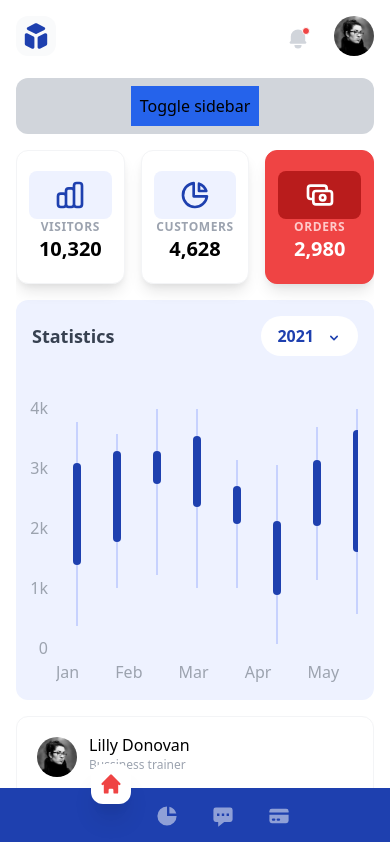
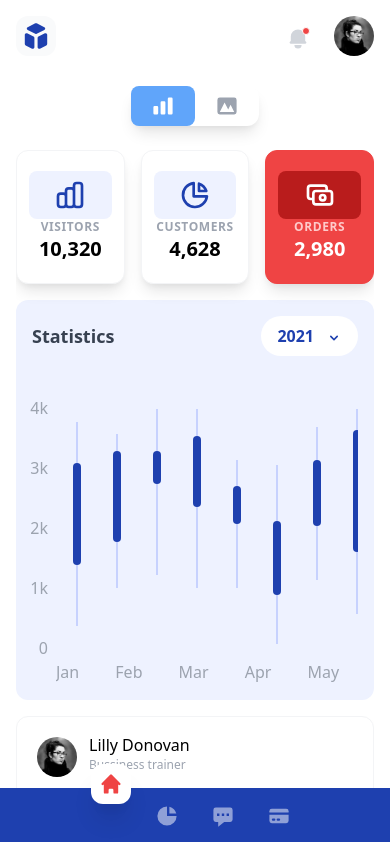
Before and after one commit to marcopgordillo/dashboard-vue-tailwindcss, a Vue app: page / in a window 390 px wide. Shown: the top 842 px of the page. Built offline with nearby package versions, Linux system fonts and the light colour scheme.

Commit message:
Add style to toggle button

```diff
--- a/src/App.vue
+++ b/src/App.vue
@@ -10,11 +10,27 @@
   </div>
   <div class="w-full p-4 lg:p-10">
     <Tools />
-    <div class="bg-gray-300 rounded-xl mt-4 p-2 lg:hidden">
+    <div class="mt-4 p-2 lg:hidden">
       <button
-        class="block w-32 h-10 bg-blue-600 mx-auto" @click="showSidebar = !showSidebar"
+        class="flex w-32 h-10 bg-white rounded-xl mx-auto shadow-lg relative focus:outline-none"
+        @click="showSidebar = !showSidebar"
       >
-        Toggle sidebar
+        <div
+          class="w-16 h-full bg-blue-400 absolute top-0 rounded-lg duration-300"
+          :class="showSidebar ? 'translate-x-full' : ''"
+        ></div>
+        <div
+          class="flex justify-center items-center w-16 h-full transform duration-300"
+          :class="showSidebar ? 'text-gray-400' : 'text-white'"
+        >
+          <ChartBarIcon class="w-6" />
+        </div>
+        <div
+          class="flex justify-center items-center w-16 h-full transform duration-300"
+          :class="!showSidebar ? 'text-gray-400' : 'text-white'"
+        >
+          <PhotographIcon class="w-6" />
+        </div>
       </button>
     </div>
 
@@ -45,7 +61,7 @@
 
 <script setup>
 import { ref } from 'vue'
-import { CubeIcon } from '@heroicons/vue/solid'
+import { CubeIcon, ChartBarIcon, PhotographIcon } from '@heroicons/vue/solid'
 import MainNav from '@/components/MainNav.vue'
 import Tools from '@/components/Tools.vue'
 import Blog from '@/components/Blog.vue'
```
